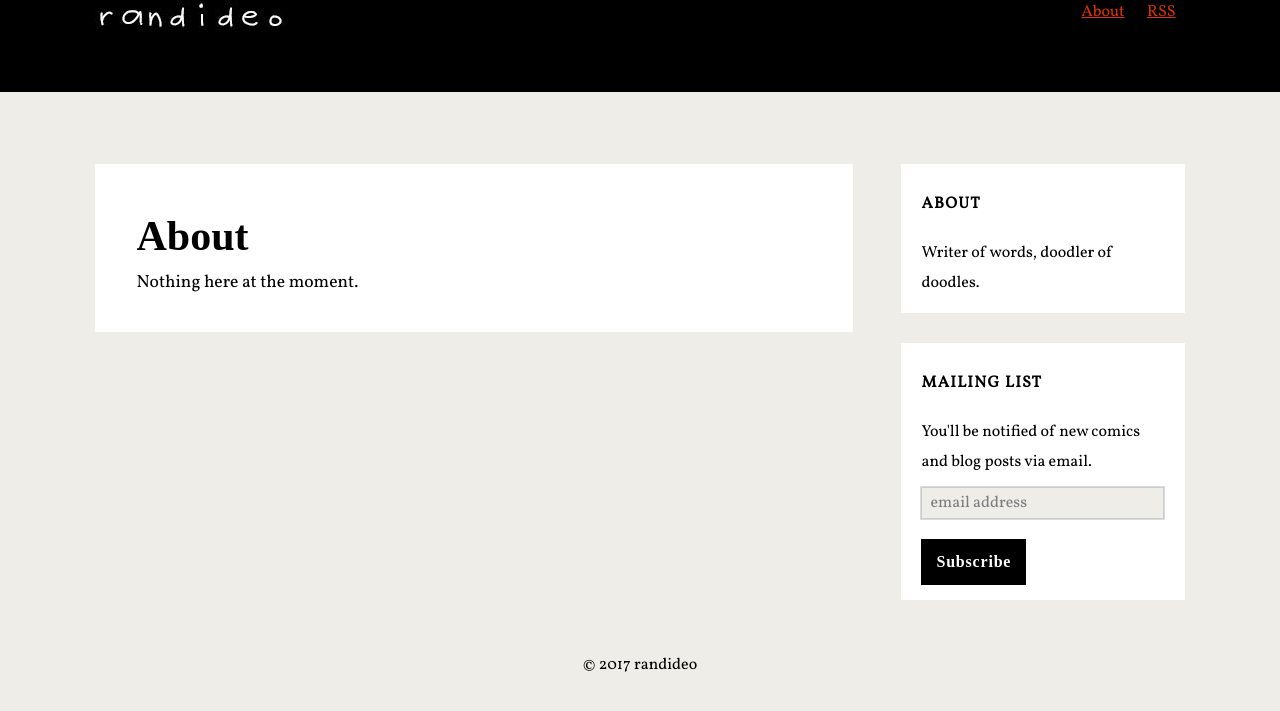
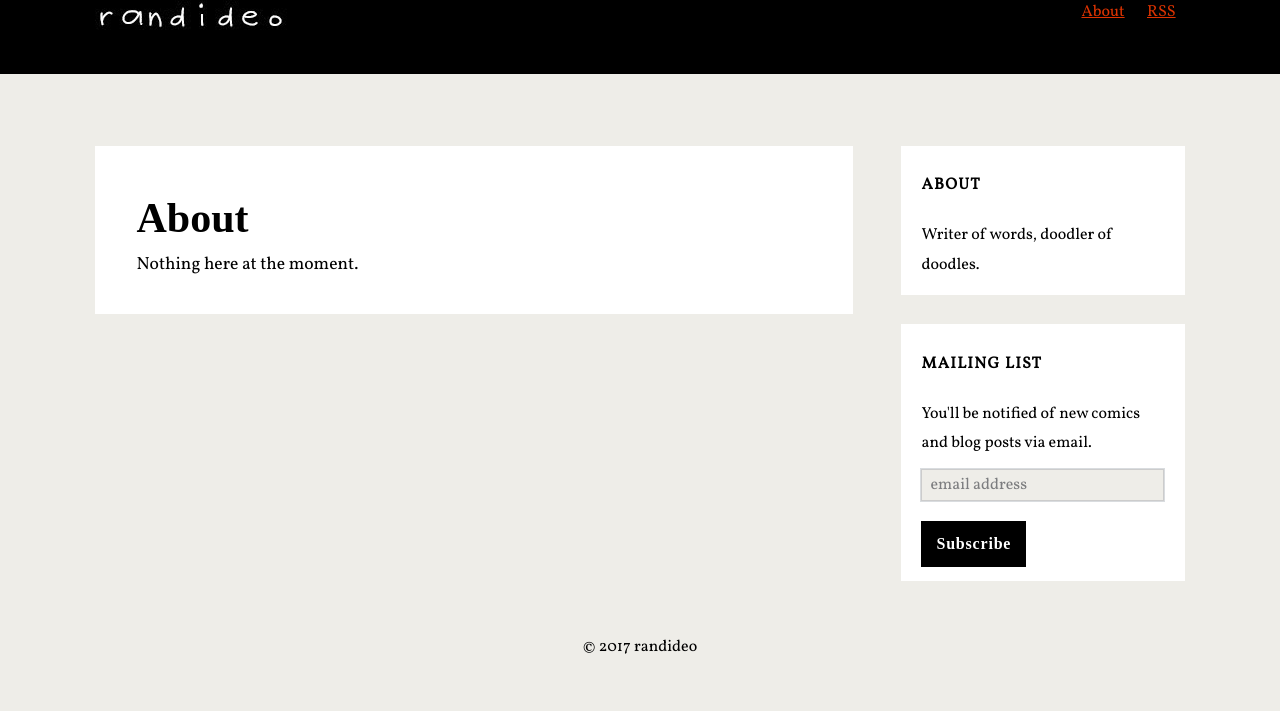
Before and after one commit to randideo/randideo.github.io, a Jekyll site: the page built from about.html, in a window 1280 px wide. Shown: the top 711 px of the page. Built offline with Jekyll 4.4.1, drawn with Linux system fonts in a browser that asks for light colours; nearby versions of some CDN libraries; some web fonts are replaced; comment, search, counter and statistics services are not loaded.

Commit message:
Update header.html

```diff
--- a/_includes/header.html
+++ b/_includes/header.html
@@ -21,7 +21,7 @@
 
 </script>
 	<main class="site-headernbt">
-	<header style="margin-bottom: .75em; min-height: 80px; background-color: #000;">
+	<header>
 
 
 
```
